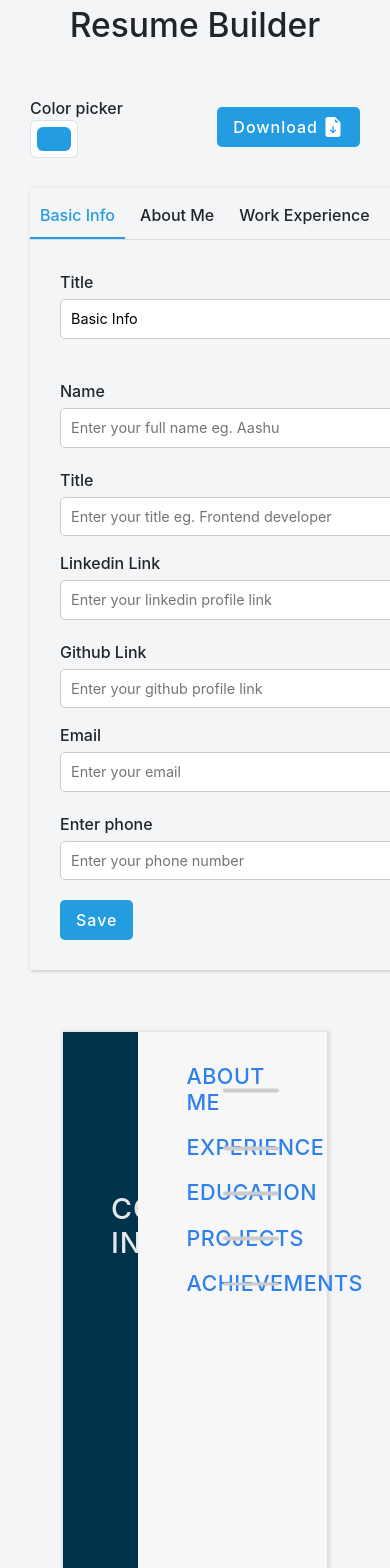
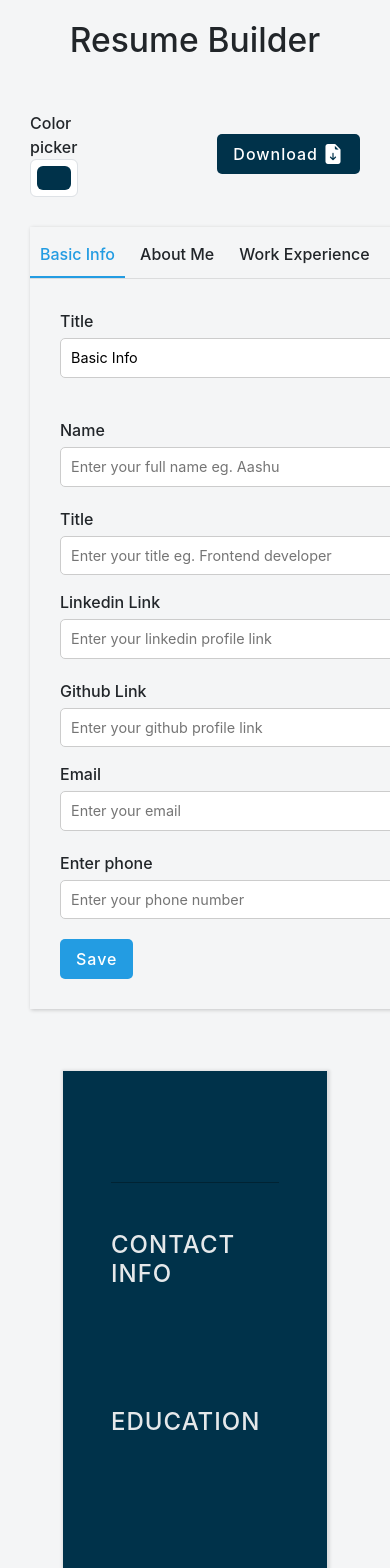
Before and after one commit to The-SP/Job-Portal-Frontend, a React (Create React App) app: page /resume in a window 390 px wide. Shown: the part 60-1628 px from the top of the page. Built offline with nearby package versions, Linux system fonts and the light colour scheme.

Commit message:
fix resume

```diff
--- a/src/pages/resume/Body/Body.js
+++ b/src/pages/resume/Body/Body.js
@@ -18,7 +18,7 @@ function Body() {
   };
   const resumeRef = useRef();
 
-  const [activeColor, setActiveColor] = useState("#239ce2");
+  const [activeColor, setActiveColor] = useState("#00324A");
   const [resumeInformation, setResumeInformation] = useState({
     [sections.basicInfo]: {
       id: sections.basicInfo,
@@ -66,6 +66,7 @@ function Body() {
             title="Choose your color"
           />
         </div>
+        <div>
         <ReactToPrint
           trigger={() => {
             return (
@@ -80,6 +81,7 @@ function Body() {
           }}
           content={() => resumeRef.current}
         />
+        </div>
       </div>
       <div className={styles.main}>
         <Editor
--- a/src/pages/resume/Body/Body.module.css
+++ b/src/pages/resume/Body/Body.module.css
@@ -10,30 +10,15 @@
 .heading {
   font-weight: 500;
   font-size: 2.1rem;
+  margin-top: 15px;
 }
 
 .toolbar {
   width: 100%;
   display: flex;
-  gap: 40px;
-  justify-content: space-between;
+  gap: 400px;
+  justify-content: center;
   align-items: center;
-}
-
-.colors {
-  display: flex;
-  gap: 20px;
-  padding: 0 30px;
-}
-
-.colors .color {
-  height: 36px;
-  width: 36px;
-  border-radius: 50%;
-  background-color: #239ce2;
-}
-.colors .active {
-  border: 2px solid #000;
 }
 
 .toolbar button {
@@ -64,13 +49,8 @@
   width: 100%;
 }
 
-@media (max-width:600px){
+@media (max-width:650px){
   .toolbar{
-    gap:10px;
-  }
-  .colors {
-    display: flex;
-    gap: 10px;
-    padding: 0 20px;
+    gap:100px;
   }
 }
--- a/src/pages/resume/Resume/Resume.js
+++ b/src/pages/resume/Resume/Resume.js
@@ -9,6 +9,7 @@ import styles from "./Resume.module.css";
 const Resume = forwardRef((props, ref) => {
   const information = props.information;
   const sections = props.sections;
+  const activeColor=props.activeColor;
   const containerRef = useRef();
 
   const info = {
@@ -37,14 +38,14 @@ const Resume = forwardRef((props, ref) => {
   return (
     <div ref={ref}>
       <div ref={containerRef} className={styles.main}>
-        <section className={styles.leftsection}>
+        <section className={styles.leftsection} style={{ background: activeColor }}>
           <div className={styles.leftcontent}>
             <div className={styles.profile}>
                 <h2 className={styles.name}>{info.basicInfo?.detail?.name}</h2>
                 <p className={styles.career}>{info.basicInfo?.detail?.title}</p>
             </div>
             <div className={styles.contactinfo}>
-                <h3 className={styles.maintitle}>Contact Info</h3>
+                <h4 className={styles.maintitle}>Contact Info</h4>
                 <ul>
 
                     {info.basicInfo?.detail?.phone ? (
@@ -81,6 +82,38 @@ const Resume = forwardRef((props, ref) => {
                     )}
                 </ul>
             </div>
+            <section className={styles.educationsect}>
+                <h4 className={styles.maintitle}>Education</h4>
+                {info.education?.details?.map((item)=>(
+                  <div className={styles.educontent} key={item.title}>
+                      <div className={styles.educontent}>
+                        {item.startDate && item.endDate ? (
+                        <div className={styles.paraedu} style={{color:'#f7f7f7ec'}}>
+                          {getFormattedDate(item.startDate)}-
+                                {getFormattedDate(item.endDate)}
+                        </div>
+                        ) : (
+                        <div />
+                        )}
+                      {item.title? (
+                            <h5 className={styles.tltitle2}>{item.title}</h5>
+                          ):(
+                            <span/>
+                          )}
+                          <h6 className={styles.paraedu}>
+                              {item.college}
+                          </h6>
+                      {item.location ? (
+                      <h6 className={styles.paraedu}>
+                          {item.location}
+                        </h6>
+                      ) : (
+                        <span />
+                      )}
+                    </div>
+                  </div>
+                ))}
+              </section>
           </div>
         </section>
         <section className={styles.rightsection}>
@@ -132,47 +165,6 @@ const Resume = forwardRef((props, ref) => {
                               {item.description}
                           </p>
                       </div>
-                    </div>
-                  </div>
-                ))}
-              </section>
-              <section className={styles.educationsect}>
-                <h4 className={styles.righttitle}>Education</h4>
-                {info.education?.details?.map((item)=>(
-                  <div className={styles.timeline} key={item.title}>
-                    <div className={styles.righttlcontent}>
-                      <div className={styles.tlcontent}>
-                          {item.title? (
-                            <h5 className={styles.tltitle2}>{item.title}</h5>
-                          ):(
-                            <span/>
-                          )}
-                          <h6 className={styles.para}>
-                              {item.college}
-                          </h6>
-                      </div>
-                    </div>
-                    <div className={styles.lefttlcontent}>
-                      {item.companyName ? (
-                        <h5 className={styles.tltitle}>{item.college}</h5>
-                          ) : (
-                          <span />
-                        )}
-                      {item.location ? (
-                      <p className={styles.para}>
-                          <MapPin /> {item.location}
-                        </p>
-                      ) : (
-                        <span />
-                      )}
-                      {item.startDate && item.endDate ? (
-                        <div className={styles.para}>
-                          <Calendar /> {getFormattedDate(item.startDate)}-
-                                {getFormattedDate(item.endDate)}
-                        </div>
-                        ) : (
-                        <div />
-                        )}
                     </div>
                   </div>
                 ))}
--- a/src/pages/resume/Resume/Resume.module.css
+++ b/src/pages/resume/Resume/Resume.module.css
@@ -10,7 +10,6 @@
 .leftsection{
   grid-column: span 2;
   min-height: 100%;
-  background-color: #00324A;
 }
 .rightsection{
   grid-column: span 5;
@@ -46,11 +45,20 @@
 }
 
 .maintitle{
-  font-size: 1.8rem;
+  font-size: 1.5rem;
   text-transform: uppercase;
   letter-spacing: 1px;
   color: #f7f7f7ec;
   padding-top: 3rem;
+  padding-bottom: 1rem;
+}
+
+.educontent{
+  padding-bottom: 1rem;
+}
+
+.paraedu{
+  color: #718096;
 }
 
 .contactinfo ul{
@@ -138,3 +146,38 @@
   transform: translateX(-50%);
   left: 0;
 }
+
+/*Media Querries*/
+@media screen and (max-width:823px){
+  .righttitle::after{
+      width: 40%;
+  }
+}
+@media screen and (max-width:681px){
+  .righttitle::after{
+      width: 30%;
+  }
+}
+@media screen and (max-width:780px){
+  .timeline{
+      grid-template-columns: repeat(1, 1fr);
+  }
+}
+@media screen and (max-width:780px){
+  .leftsection{
+      grid-column: span 3;
+  }
+  .rightsection{
+      grid-column: span 4;
+  }
+}
+@media screen and (max-width:1200px){
+  .main{
+      grid-template-columns: repeat(1, 1fr);
+  }
+}
+@media screen and (max-width:390px){
+  .name{
+      font-size: 1.5rem;
+  }
+}
```
